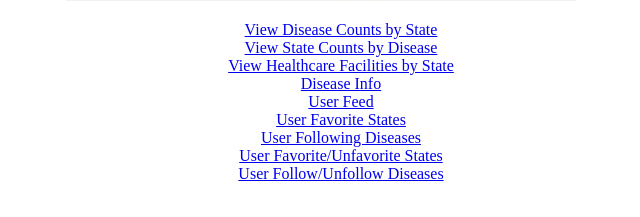
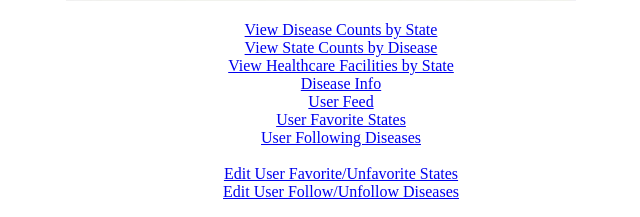
Before and after one commit to JacobMMillion/HealthHub_Database_WebApp, a Flask app: page / in a window 1280 px wide. Shown: the part 588-805 px from the top of the page, without its empty margins (319-959 px from the left). Before the commit the page ends 769 px from the top, so only its background shows below. Run offline with Flask 3, Linux system fonts and the light colour scheme; parts of the project's set-up code (start-up, migrations or seed data) failed here and were passed over.

Commit message:
Update index.html

```diff
--- a/templates/index.html
+++ b/templates/index.html
@@ -18,8 +18,9 @@
         <li><a href="{{ url_for('feed') }}">User Feed</a></li>
         <li><a href="{{ url_for('favorites') }}">User Favorite States</a></li>
         <li><a href="{{ url_for('follows') }}">User Following Diseases</a></li>
-        <li><a href="{{ url_for('favorite_unfavorite') }}">User Favorite/Unfavorite States</a></li>
-        <li><a href="{{ url_for('follow_unfollow') }}">User Follow/Unfollow Diseases</a></li>
+        </br>
+        <li><a href="{{ url_for('favorite_unfavorite') }}">Edit User Favorite/Unfavorite States</a></li>
+        <li><a href="{{ url_for('follow_unfollow') }}">Edit User Follow/Unfollow Diseases</a></li>
     </ul>
 </body>
 </html>
```
